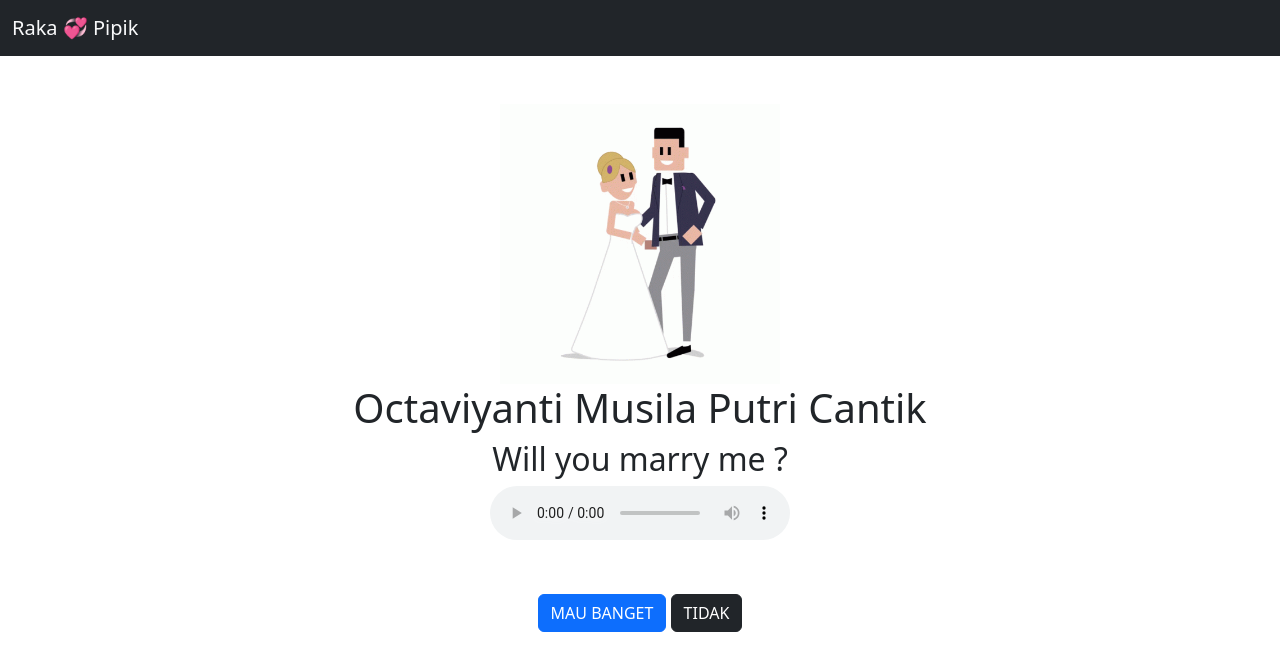
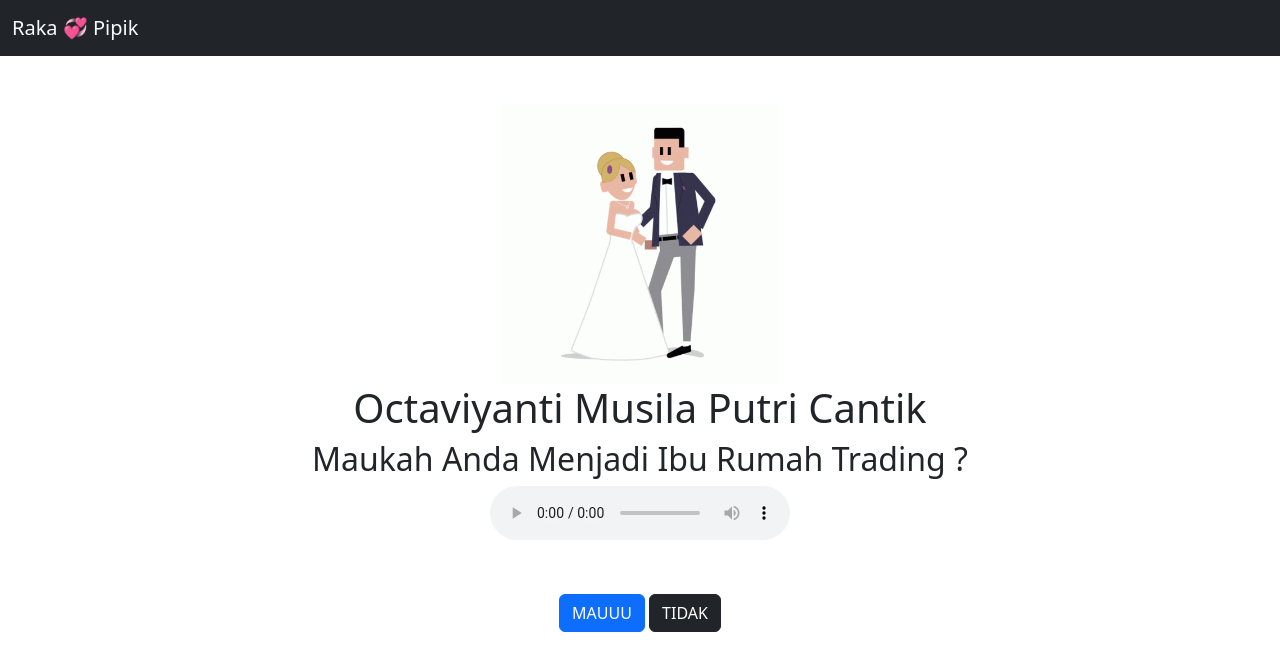
Before and after one commit to rakakusumanata/For-OctaviyantiMP, a plain HTML site: page index.html in a window 1280 px wide. Drawn offline with nearby package versions, Linux system fonts and the light colour scheme.

Commit message:
update lagi

```diff
--- a/index.html
+++ b/index.html
@@ -20,10 +20,10 @@
     <div class="mt-5">
             <img src="img/pic1.gif" alt="DekaTutorial" style="height: 280px" />
             <h1>Octaviyanti Musila Putri Cantik</h1>
-            <h2>Will you marry me ? </h2>
+            <h2>Maukah Anda Menjadi Ibu Rumah Trading ? </h2>
             <audio controls autoplay src="music/engagement.mp3"></audio>
             <div class="mt-5">
-              <button class="btn btn-primary" onclick="mau()">MAU BANGET</button>
+              <button class="btn btn-primary" onclick="mau()">MAUUU</button>
               <button class="btn btn-dark" onmouseover="gak(this)">TIDAK</button>
             </div>
             <script>
```
